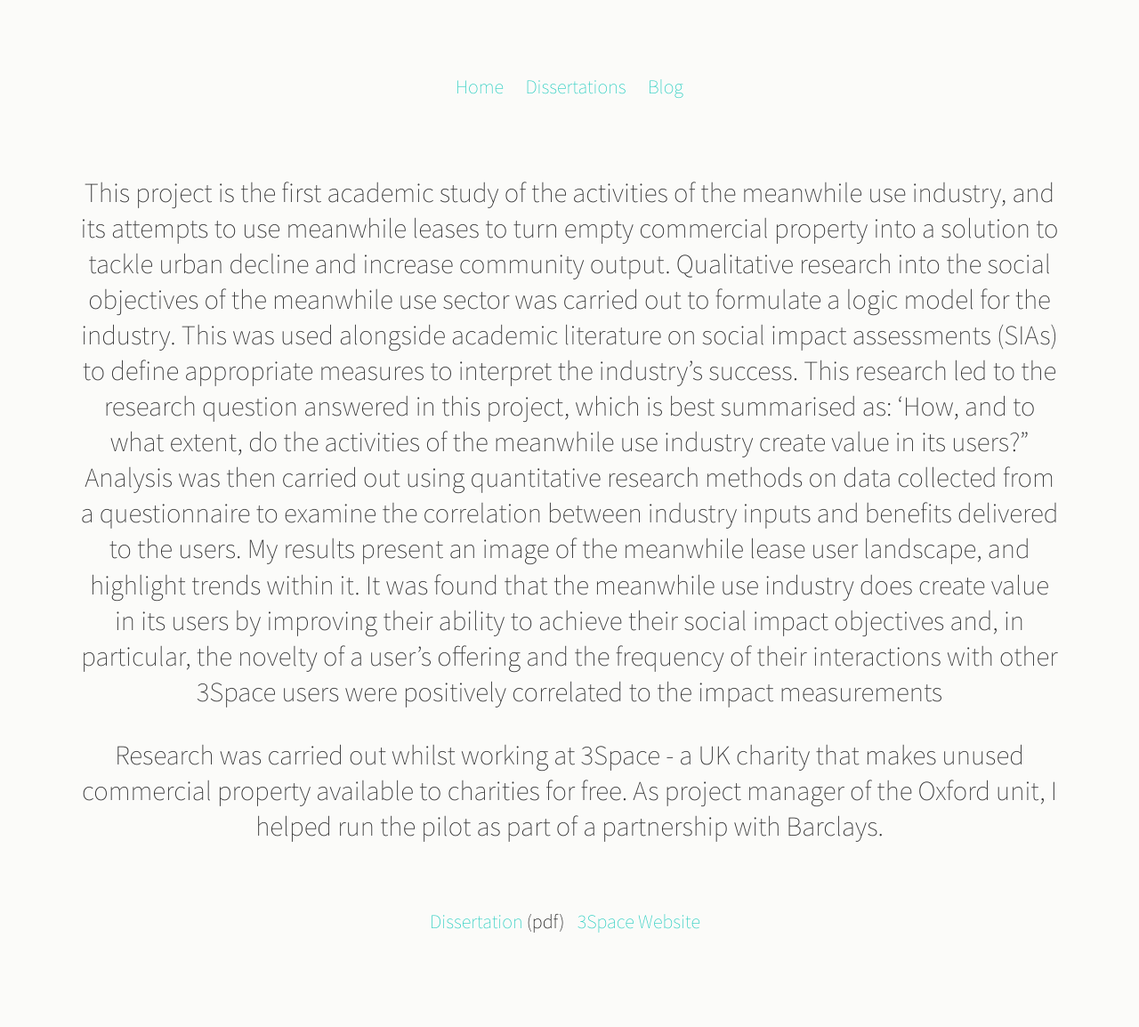
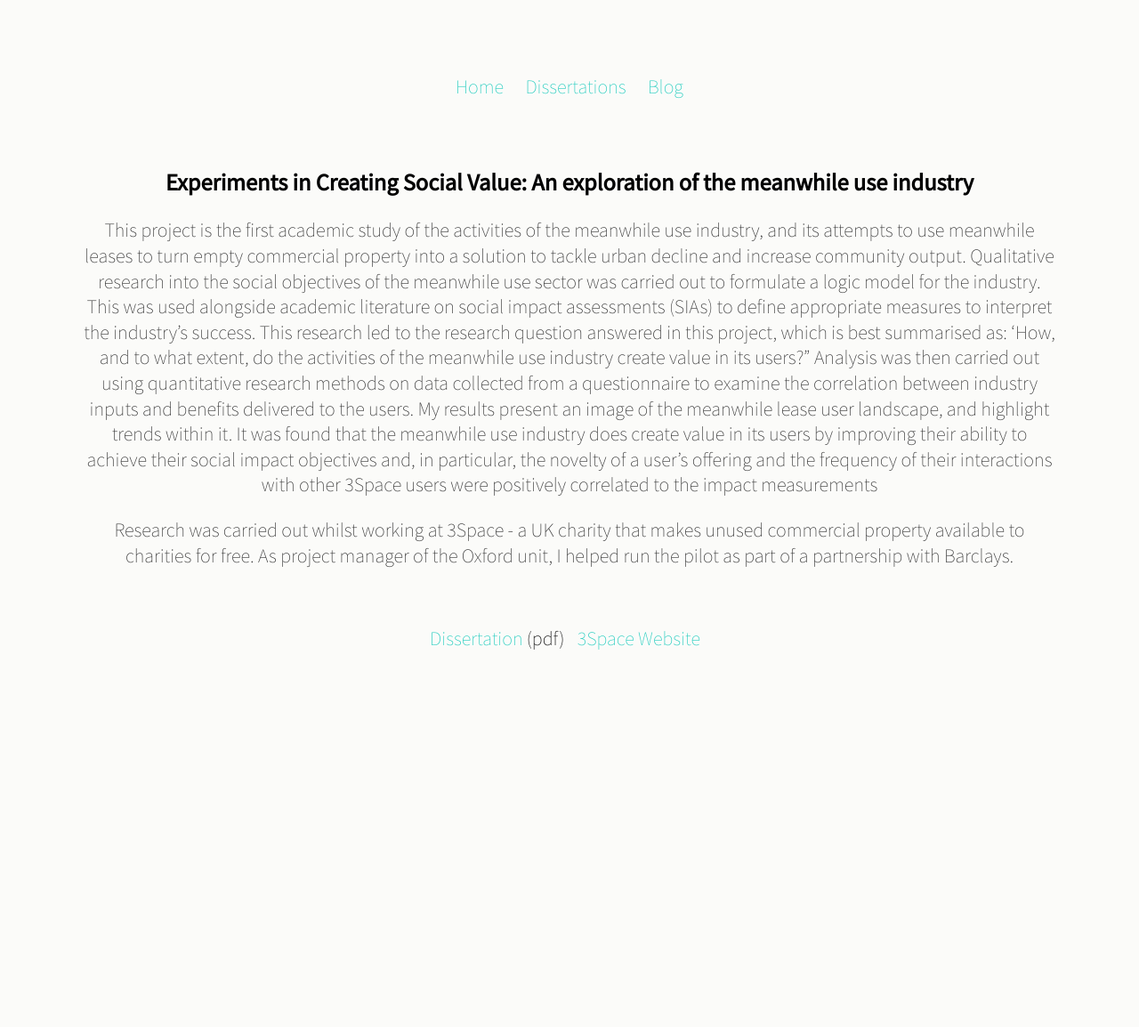
Before and after one commit to Stevinson/stevinson.github.io, a Jekyll site: the page built from work/socialimpact.md, in a window 1280 px wide. Shown: the whole page at 89% size. Built offline with Jekyll 4.4.1, drawn with Linux system fonts in a browser that asks for light colours; our own code applies the rules of GitHub Pages for plain Markdown files; after the commit the page ends 900 px from its top, so only the background shows below that.

Commit message:
Update socialimpact.md

```diff
--- a/work/socialimpact.md
+++ b/work/socialimpact.md
@@ -1,6 +1,6 @@
 ---
 layout: info
-title: Experiments in Creating Social Value: An exploration of the meanwhile use industry
+title: "Experiments in Creating Social Value: An exploration of the meanwhile use industry"
 ---
 
 This project is the first academic study of the activities of the meanwhile use industry, and its attempts to use meanwhile leases to turn empty commercial property into a solution to tackle urban decline and increase community output. Qualitative research into the social objectives of the meanwhile use sector was carried out to formulate a logic model for the industry. This was used alongside academic literature on social impact assessments (SIAs) to define appropriate measures to interpret the industry’s success. This research led to the research question answered in this project, which is best summarised as: ‘How, and to what extent, do the activities of the meanwhile use industry create value in its users?” Analysis was then carried out using quantitative research methods on data collected from a questionnaire to examine the correlation between industry inputs and benefits delivered to the users. My results present an image of the meanwhile lease user landscape, and highlight trends within it. It was found that the meanwhile use industry does create value in its users by improving their ability to achieve their social impact objectives and, in particular, the novelty of a user’s offering and the frequency of their interactions with other 3Space users were positively correlated to the impact measurements
```
